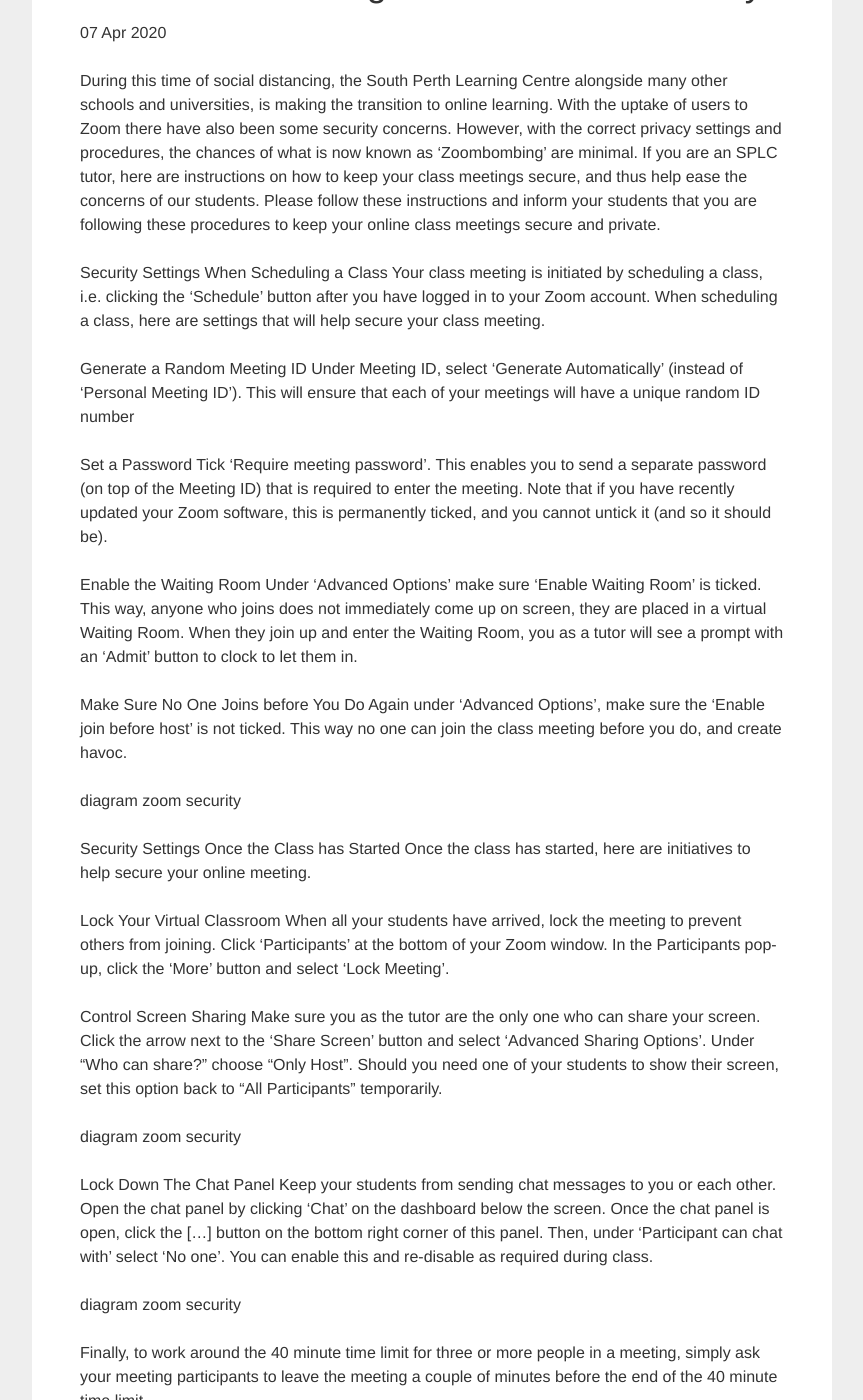
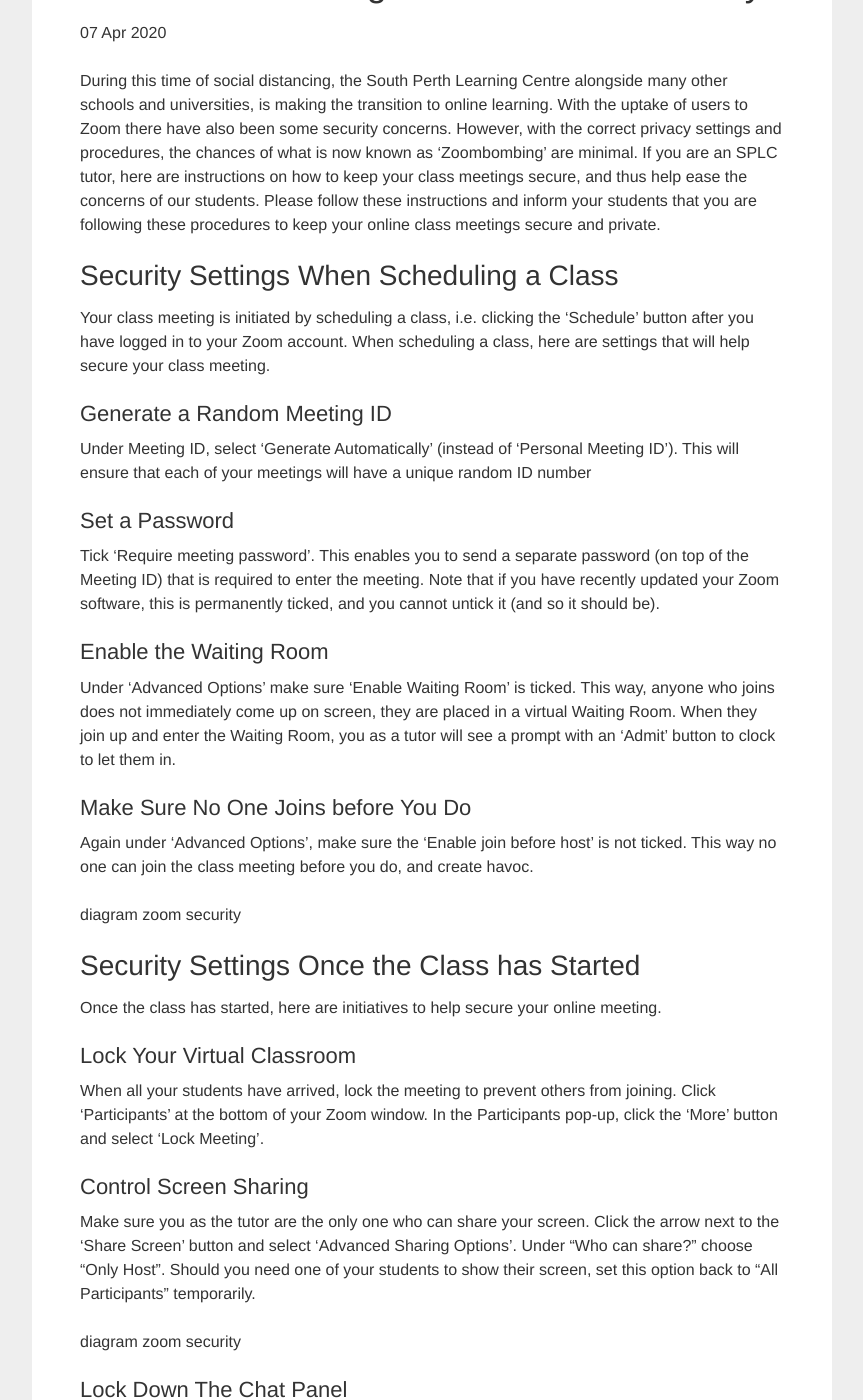
Before and after one commit to auxellbs/splconline.github.io, a Jekyll site: the page built from _posts/2020-04-07-tutor-zoom-security-settings.md, in a window 1280 px wide and 1400 px high, scrolled down 212 px. Shown: the whole window, without its empty margins (208-1071 px from the left). Built offline with Jekyll 4.4.1, drawn with Linux system fonts in a browser that asks for light colours; some of the changed text lies outside the part shown.

Commit message:
Update 2020-04-07-tutor-zoom-security-settings.md

```diff
--- a/_posts/2020-04-07-tutor-zoom-security-settings.md
+++ b/_posts/2020-04-07-tutor-zoom-security-settings.md
@@ -5,35 +5,35 @@
 ---
 During this time of social distancing, the South Perth Learning Centre alongside many other schools and universities, is making the transition to online learning. With the uptake of users to Zoom there have also been some security concerns. However, with the correct privacy settings and procedures, the chances of what is now known as ‘Zoombombing’ are minimal. If you are an SPLC tutor, here are instructions on how to keep your class meetings secure, and thus help ease the concerns of our students. Please follow these instructions and inform your students that you are following these procedures to keep your online class meetings secure and private.
 
-Security Settings When Scheduling a Class
+## Security Settings When Scheduling a Class
 Your class meeting is initiated by scheduling a class, i.e. clicking the ‘Schedule’ button after you have logged in to your Zoom account. When scheduling a class, here are settings that will help secure your class meeting.
 
-Generate a Random Meeting ID
+### Generate a Random Meeting ID
 Under Meeting ID, select ‘Generate Automatically’ (instead of ‘Personal Meeting ID’). This will ensure that each of your meetings will have a unique random ID number
 
-Set a Password
+### Set a Password
 Tick ‘Require meeting password’. This enables you to send a separate password (on top of the Meeting ID) that is required to enter the meeting. Note that if you have recently updated your Zoom software, this is permanently ticked, and you cannot untick it (and so it should be).
 
-Enable the Waiting Room
+### Enable the Waiting Room
 Under ‘Advanced Options’ make sure ‘Enable Waiting Room’ is ticked. This way, anyone who joins does not immediately come up on screen, they are placed in a virtual Waiting Room. When they join up and enter the Waiting Room, you as a tutor will see a prompt with an ‘Admit’ button to clock to let them in.
 
-Make Sure No One Joins before You Do
+### Make Sure No One Joins before You Do
 Again under ‘Advanced Options’, make sure the ‘Enable join before host’ is not ticked. This way no one can join the class meeting before you do, and create havoc.
 
 diagram zoom security
 
-Security Settings Once the Class has Started
+## Security Settings Once the Class has Started
 Once the class has started, here are initiatives to help secure your online meeting.
 
-Lock Your Virtual Classroom
+### Lock Your Virtual Classroom
 When all your students have arrived, lock the meeting to prevent others from joining. Click ‘Participants’ at the bottom of your Zoom window. In the Participants pop-up, click the ‘More’ button and select ‘Lock Meeting’.
 
-Control Screen Sharing
+### Control Screen Sharing
 Make sure you as the tutor are the only one who can share your screen. Click the arrow next to the ‘Share Screen’ button and select ‘Advanced Sharing Options’. Under “Who can share?” choose “Only Host”. Should you need one of your students to show their screen, set this option back to “All Participants” temporarily.
 
 diagram zoom security
 
-Lock Down The Chat Panel
+### Lock Down The Chat Panel
 Keep your students from sending chat messages to you or each other. Open the chat panel by clicking ‘Chat’ on the dashboard below the screen. Once the chat panel is open, click the [...] button on the bottom right corner of this panel. Then, under ‘Participant can chat with’ select ‘No one’. You can enable this and re-disable as required during class.
 
 diagram zoom security
@@ -42,7 +42,8 @@
 
 If you are having any issues, please feel free to contact us at South Perth Learning Centre.
 
-More Zoom security resources:
+More Zoom security resources
+
 University of Washington
 https://itconnect.uw.edu/connect/phones/conferencing/zoom-video-conferencing/security-settings/
 
```
